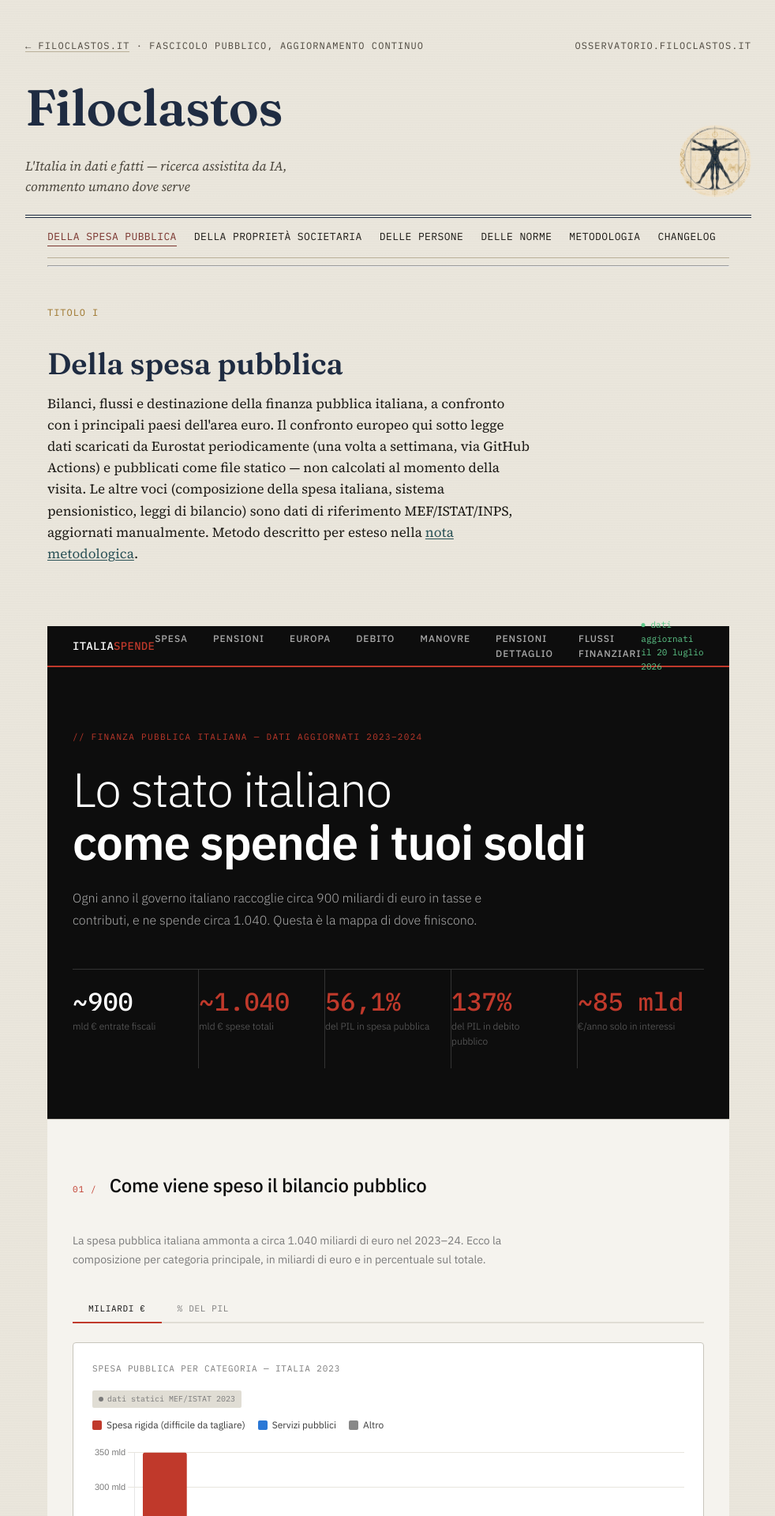
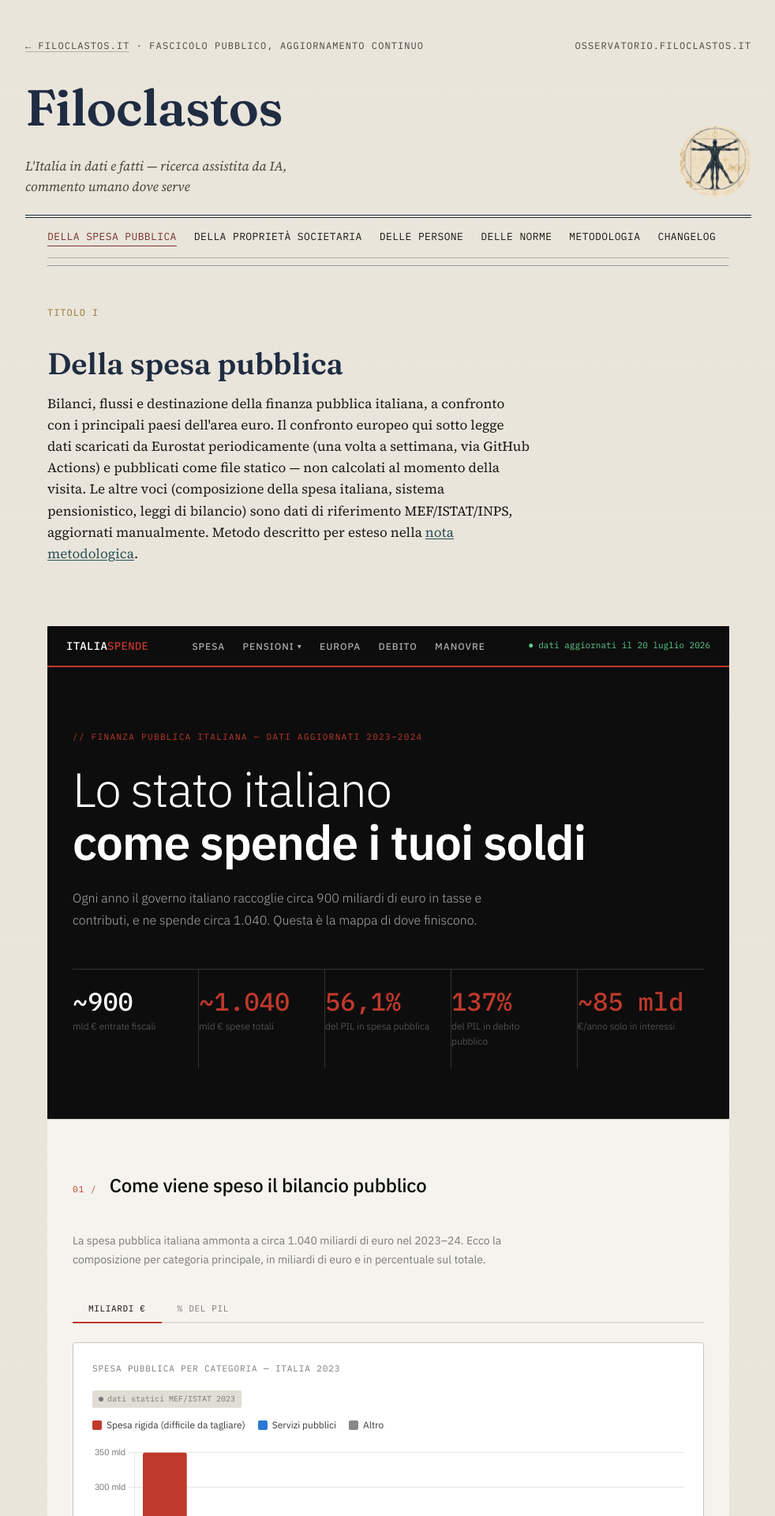
Before and after one commit to Vicknopf11/filoclastos-osservatorio, a Jekyll site: the page built from spesa-pubblica/index.md, in a window 1280 px wide. Shown: the top 1920 px of the page at 79% size, without its empty margins (148-1130 px from the left). Built offline with Jekyll 4.4.1, drawn with Linux system fonts in a browser that asks for light colours; part of the change alters nothing that is shown.

Commit message:
Ristruttura navigazione: dropdown Pensioni + hamburger mobile

```diff
--- a/spesa-pubblica/index.md
+++ b/spesa-pubblica/index.md
@@ -23,14 +23,22 @@ description: "Bilanci e flussi della finanza pubblica italiana ed europea, con g
 
 <nav>
   <div class="nav-brand">ITALIA<span>SPENDE</span></div>
-  <div class="nav-links">
+  <button class="nav-toggle" id="navToggle" aria-label="Apri il menu" aria-expanded="false" aria-controls="navLinks">
+    <span></span><span></span><span></span>
+  </button>
+  <div class="nav-links" id="navLinks">
     <a href="#spesa">Spesa</a>
-    <a href="#pensioni">Pensioni</a>
+    <div class="nav-group" id="pensioniGroup">
+      <button class="nav-group__toggle" aria-haspopup="true" aria-expanded="false">Pensioni <span class="nav-caret">▾</span></button>
+      <div class="nav-group__menu">
+        <a href="#pensioni">Panoramica</a>
+        <a href="#pensioni-dettaglio">Dettaglio</a>
+        <a href="#flussi">Flussi finanziari</a>
+      </div>
+    </div>
     <a href="#confronto">Europa</a>
     <a href="#debito">Debito</a>
     <a href="#aggiornamenti">Manovre</a>
-    <a href="#pensioni-dettaglio">Pensioni dettaglio</a>
-    <a href="#flussi">Flussi finanziari</a>
   </div>
   <div class="nav-tag" id="dataStatus">⏺ carico dati…</div>
 </nav>
@@ -684,35 +692,76 @@ description: "Bilanci e flussi della finanza pubblica italiana ed europea, con g
     line-height: 1.6;
   }
 
-
-  .ita-spende nav {
+ .ita-spende nav {
     position: sticky; top: 0; z-index: 100;
     background: var(--is-ink);
     display: flex; align-items: center; justify-content: space-between;
-    padding: 0 2rem;
+    padding: 0 1.5rem;
     height: 52px;
     border-bottom: 2px solid var(--is-red);
+    gap: 1rem;
   }
   .ita-spende .nav-brand {
     font-family: var(--is-font-mono);
     font-size: 14px; font-weight: 500;
     color: #fff; letter-spacing: 0.02em;
+    flex-shrink: 0;
   }
   .ita-spende .nav-brand span { color: var(--is-red); }
-  .ita-spende .nav-links { display: flex; gap: 2rem; }
-  .ita-spende .nav-links a {
+
+  .ita-spende .nav-links { display: flex; align-items: center; gap: 1.4rem; }
+  .ita-spende .nav-links > a {
     font-size: 12px; font-weight: 500; letter-spacing: 0.08em;
     text-transform: uppercase; color: #aaa;
     text-decoration: none; transition: color 0.15s;
-  }
-  .ita-spende .nav-links a:hover { color: #fff; }
+    white-space: nowrap;
+  }
+  .ita-spende .nav-links > a:hover { color: #fff; }
+
+  .ita-spende .nav-group { position: relative; }
+  .ita-spende .nav-group__toggle {
+    background: none; border: none; cursor: pointer; padding: 0;
+    font-family: var(--is-font-sans);
+    font-size: 12px; font-weight: 500; letter-spacing: 0.08em;
+    text-transform: uppercase; color: #aaa;
+    display: flex; align-items: center; gap: 4px;
+    white-space: nowrap;
+  }
+  .ita-spende .nav-group__toggle:hover,
+  .ita-spende .nav-group.open .nav-group__toggle { color: #fff; }
+  .ita-spende .nav-caret { font-size: 10px; transition: transform 0.15s; }
+  .ita-spende .nav-group.open .nav-caret { transform: rotate(180deg); }
+
+  .ita-spende .nav-group__menu {
+    display: none;
+    position: absolute; top: 100%; left: 0; margin-top: 10px;
+    background: var(--is-ink); border: 1px solid #333; border-top: 2px solid var(--is-red);
+    min-width: 170px; padding: 6px 0;
+    flex-direction: column;
+  }
+  .ita-spende .nav-group.open .nav-group__menu { display: flex; }
+  .ita-spende .nav-group__menu a {
+    padding: 9px 16px; font-size: 12px; font-weight: 500;
+    letter-spacing: 0.06em; text-transform: uppercase;
+    color: #aaa; text-decoration: none; white-space: nowrap;
+  }
+  .ita-spende .nav-group__menu a:hover { color: #fff; background: rgba(255,255,255,0.05); }
+
   .ita-spende .nav-tag {
     font-family: var(--is-font-mono);
     font-size: 11px; color: #555;
-  }
-
-
-  .ita-spende .hero {
+    flex-shrink: 0; white-space: nowrap;
+  }
+
+  .ita-spende .nav-toggle {
+    display: none;
+    flex-direction: column; justify-content: center; gap: 4px;
+    background: none; border: none; cursor: pointer; padding: 8px;
+    flex-shrink: 0;
+  }
+  .ita-spende .nav-toggle span { width: 20px; height: 2px; background: #fff; display: block; }
+
+    .ita-spende .hero {
     background: var(--is-ink);
     color: #fff;
     padding: 5rem 2rem 4rem;
@@ -996,11 +1045,38 @@ description: "Bilanci e flussi della finanza pubblica italiana ed europea, con g
 
   @media (max-width: 640px)  {
     .ita-spende .manovra-item { grid-template-columns: 1fr; gap: 0.5rem; }
-    .ita-spende .nav-links { display: none; }
+
+    .ita-spende .nav-toggle { display: flex; }
+    .ita-spende .nav-tag { display: none; }
+    .ita-spende .nav-links {
+      display: none;
+      position: absolute; top: 52px; left: 0; right: 0;
+      background: var(--is-ink);
+      flex-direction: column; align-items: stretch; gap: 0;
+      padding: 6px 0;
+      border-bottom: 2px solid var(--is-red);
+      max-height: calc(100vh - 52px);
+      overflow-y: auto;
+    }
+    .ita-spende .nav-links.open { display: flex; }
+    .ita-spende .nav-links > a { padding: 13px 1.5rem; }
+
+    .ita-spende .nav-group { width: 100%; }
+    .ita-spende .nav-group__toggle {
+      width: 100%; padding: 13px 1.5rem; justify-content: space-between;
+    }
+    .ita-spende .nav-group__menu {
+      display: none;
+      position: static; border: none; margin: 0; padding: 0 0 6px 2.5rem;
+      background: none;
+    }
+    .ita-spende .nav-group.open .nav-group__menu { display: flex; }
+
     .ita-spende .hero { padding: 3rem 1rem 2.5rem; }
     .ita-spende .section { padding: 2.5rem 1rem; }
     .ita-spende .hero-num { padding: 1rem 1rem 1rem 0; }
   }
+
 </style>
 
 <script src="https://cdn.jsdelivr.net/npm/chart.js@4.4.4/dist/chart.umd.js"></script>
@@ -1363,6 +1439,36 @@ async function loadStaticData() {
 
 window.addEventListener('DOMContentLoaded', () => {
   setTimeout(loadStaticData, 200);
+
+  // Menu mobile (hamburger)
+  const navToggle = document.getElementById('navToggle');
+  const navLinks = document.getElementById('navLinks');
+  if (navToggle && navLinks) {
+    navToggle.addEventListener('click', () => {
+      const isOpen = navLinks.classList.toggle('open');
+      navToggle.setAttribute('aria-expanded', isOpen);
+    });
+    navLinks.querySelectorAll('a').forEach(a => {
+      a.addEventListener('click', () => {
+        navLinks.classList.remove('open');
+        navToggle.setAttribute('aria-expanded', 'false');
+      });
+    });
+  }
+
+  // Dropdown "Pensioni"
+  document.querySelectorAll('.nav-group__toggle').forEach(btn => {
+    btn.addEventListener('click', () => {
+      const group = btn.closest('.nav-group');
+      const isOpen = group.classList.toggle('open');
+      btn.setAttribute('aria-expanded', isOpen);
+    });
+  });
+  document.addEventListener('click', (e) => {
+    document.querySelectorAll('.nav-group.open').forEach(g => {
+      if (!g.contains(e.target)) g.classList.remove('open');
+    });
+  });
 });
 
 function selectCat(cat) {
```
